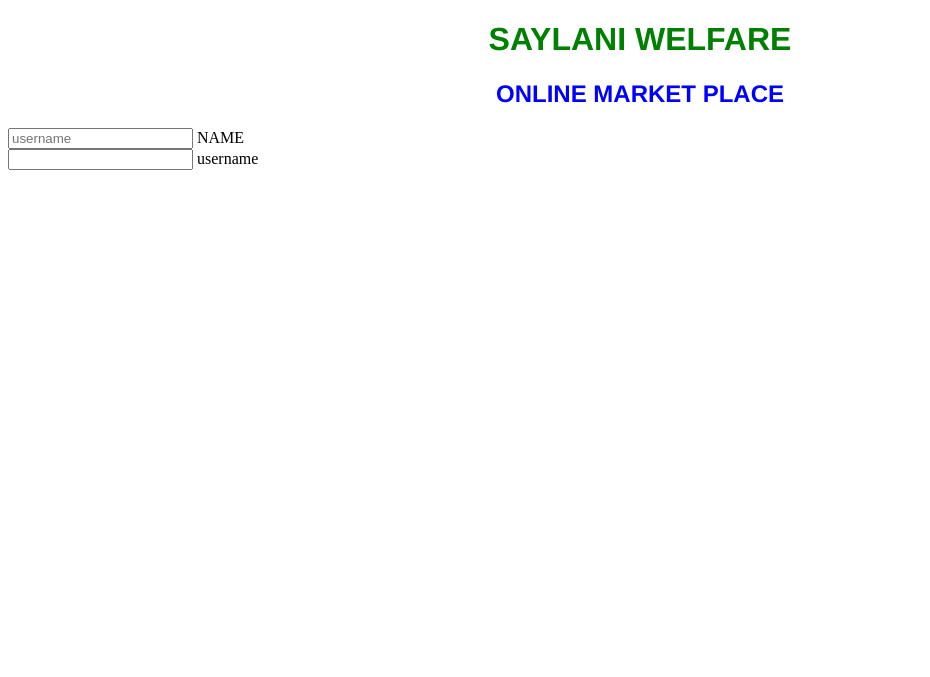
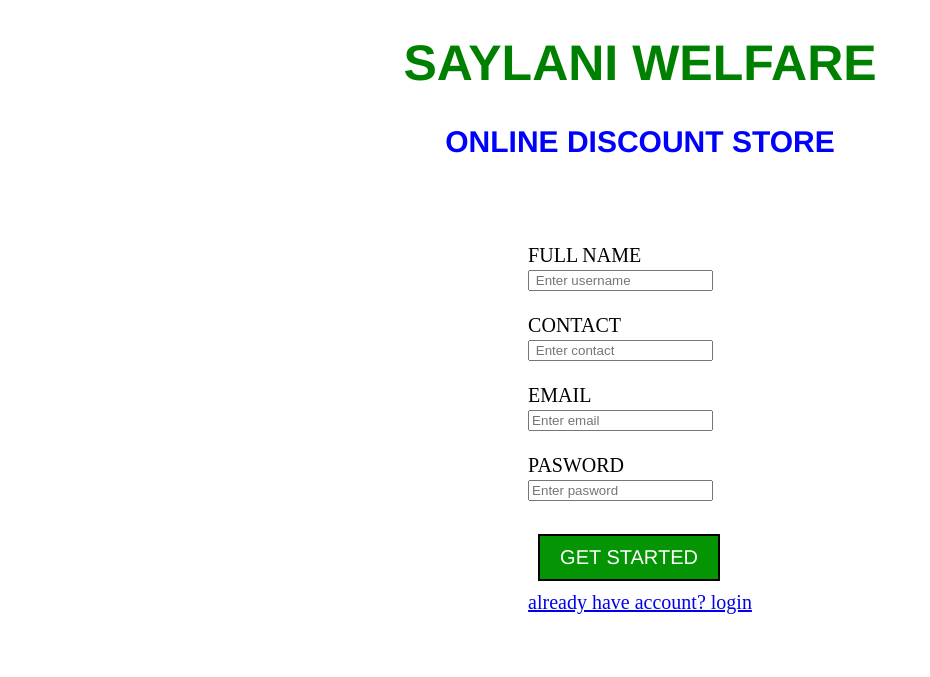
Before and after one commit to naveenasghar/saylani-website, a plain HTML site: page saylani web/2nd page/index.html in a window 1280 px wide. Shown: the whole page, without its empty margins (0-930 px from the left). Drawn offline with Linux system fonts and the light colour scheme.

Commit message:
Add files via upload
3 page

```diff
--- a/saylani web/2nd page/index.html
+++ b/saylani web/2nd page/index.html
@@ -1,4 +1,4 @@
- <!DOCTYPE html>
+<!DOCTYPE html>
 <html lang="en">
 
 <head>
@@ -11,20 +11,51 @@
 
 <body>
     <div class="text">
-         <h1>SAYLANI WELFARE</h1>
-        <h2>ONLINE MARKET PLACE</h2>
-</div>
-    <div class="input-box">
+        <h1>SAYLANI WELFARE</h1>
+        <h2>ONLINE DISCOUNT STORE</h2>
+    </div>
 
-             <input type="text" placeholder="username">
-            <label>NAME</label>
+<form>
+    <div class="form">
+        <div class="label">
+            <label>FULL NAME</label>
+
+                <input type="text" placeholder=" Enter username">
+                <br><br>
+
+    <label>CONTACT</label>
+                <input type="contact" placeholder=" Enter contact"><br><br>
+                <label>EMAIL</label>
+                <input type="text" placeholder="Enter email"><br><br>
+                <label>PASWORD</label>
+                <input type="password" placeholder="Enter pasword"><br><br>
+
+                <!-- <div class="center">
+                    <button type="button" >GET STARTED</button>
+                </div> -->
+                <div class="center">
+                    <a href="file:///C:/Users/HP/Desktop/naveen/saylani%20web/3%20page/index.html">
+                    <button type="button" >GET STARTED</button>
+                      </a>
+
+                <div class="account">
+                    <a href="#">already have account? login</a>
+                    </div>
+
+
+            </div>
+
+
+            </form>
+
+
+
+
+
+
+
+
+
+
+
         </div>
-
-    </div>
-    <div class="input-box">
-        <input type="text" name="" placeholder="" class="text-box">
-       <label class="form label">username</label>
-    </div>
-</body>
-
-</html>
--- a/saylani web/2nd page/style.css
+++ b/saylani web/2nd page/style.css
@@ -1,4 +1,8 @@
+
+
  .text h1{
+
+font-size: 50px;
     color: green;
     justify-content: center;
     display: flex;
@@ -6,71 +10,53 @@
 
 }
 .text h2{
+    font-size: 30px;
     color: blue;
     justify-content: center;
     display: flex;
+    font-family: 'Franklin Gothic Medium', 'Arial Narrow', Arial, sans-seri
+}
+.form label{
+    /* justify-content:first baseline; */
+    display: flex;
+}
+.form{
+    display: flex;
+    justify-content: center;
+    padding: 60px;
+    font-size: 20px;
+
+}
+.center button{
+    border: 2px solid black;
+    background: none;
+    padding: 10px 20px;
+    font-size: 20px;
     font-family: 'Franklin Gothic Medium', 'Arial Narrow', Arial, sans-serif;
-/* } */
- .input-box{
+    cursor: pointer;
+    margin: 10px;
+    transition: 0.8s;
+    background-color:rgb(4, 148, 4)
+
+}
+.center button{
+    color: white
+}
+.center button:hover{
+    color:rgb(38, 38, 149)
+}
+
+
+
+}
+
+
+/* .form input{
     justify-content: center;
     display: flex;
-     width:100%;
-     border: 2px; solid yellow;
-     border-radius: 4px;
-     margin: 8px 0;
-     outline:none;
-     padding: 30px;
-     box-sizing: border-box;
-     transition: 3s;
-
-} */ */
- /* *{
-    margin: 0%;
-    padding: 0%;
-    box-sizing: border-box;
-    outline:0%; */
-
- }  */
- /* .input-box{ */ */
-    /* position: relative;
-       display: -webkit-flex;
-      /* display:-ms-flexbox;
-      /* width: 100%;
-      height: 100%;
-    display:flex;
-    align-items: center;
-    justify-content: center;
-    height: 100vh;
-     background: goldenrod;
-     width: 100%;
-     padding-top: 10%;
-     display: grid; */
-     place-items:center ;
-}
-/* input:focus + label,
-input:valid + label{
-    font-size: 15px;
-    top: 0%;
-    padding: 5px;
 
 } */
-/*
-.text-box{
-    border: 2px solid black;
-    border-radius: 5px;
-    outline:none;
-    background: none;
-    padding: 10px;
-    color:black; */
-/* }
-.form label{
-    position: absolute;
-    top: 0.6rem;
-    left: 1.4rem;
-   cursor: text;
-}
-.text-box:focus ~.form label{
-    top: -0.3rem;
-    left: 0.5em;
-    font-size: 10px;
-} *
+/* .form input{
+    justify-content: center;
+    display: flex;
+} */
--- /dev/null
+++ b/saylani web/3 page/style.css
@@ -0,0 +1,45 @@
+.text h1{
+
+    font-size: 50px;
+        color: green;
+        justify-content: center;
+        display: flex;
+        font-family: 'Franklin Gothic Medium', 'Arial Narrow', Arial, sans-serif;
+
+    }
+    .text h2{
+        font-size: 30px;
+        color: blue;
+        justify-content: center;
+        display: flex;
+        font-family: 'Franklin Gothic Medium', 'Arial Narrow', Arial, sans-seri
+    }
+    /* .form label{
+        justify-content: center;
+        display: flex;
+    } */
+    .form{
+        display: flex;
+        justify-content: center;
+        padding: 60px;
+        font-size: 20px;
+
+    }
+    .center button{
+        border: 2px solid black;
+        background: none;
+        padding: 10px 20px;
+        font-size: 20px;
+        font-family: 'Franklin Gothic Medium', 'Arial Narrow', Arial, sans-serif;
+        cursor: pointer;
+        margin: 10px;
+        transition: 0.8s;
+        background-color:rgb(4, 148, 4)
+
+    }
+    .center button{
+        color: white
+    }
+    .center button:hover{
+        color:rgb(38, 38, 149)
+    }
--- a/saylani web/style.css
+++ b/saylani web/style.css
@@ -1,41 +1,59 @@
-body{
-    margin:0;
+body {
+    margin: 0;
     padding: 0;
 }
-.pic{
+
+.pic {
     /* margin-left:50%;
     margin-right: 50%; */
-     display: flex;
+    display: flex;
     justify-content: center;
     margin-top: 20px;
 }
-.container h1{
+
+.container h1 {
+    font-size: 50px;
     color: green;
-     font-family:'Franklin Gothic Medium', 'Arial Narrow', Arial, sans-serif;
-      justify-content: center;
-     display: flex;
+    font-family: 'Franklin Gothic Medium', 'Arial Narrow', Arial, sans-serif;
+    justify-content: center;
+    display: flex;
 }
-.container h2{
-    color:blue;
+
+.container h2 {
+    font-size: 30px;
+    color: blue;
     font-family: 'Franklin Gothic Medium', 'Arial Narrow', Arial, sans-serif;
     justify-content: center;
     display: flex;
 
 }
-.center button{
-     position: absolute;
- background-color: green;
- color: aliceblue;
- /* width: 20% */
- /* height: 40px; */
-
+.center {
     justify-content: center;
     display: flex;
-     border: none;
-    margin-left: 45%;
-    float: left;
 }
-.form{
+
+ .center button {
+    justify-content: center;
+    display: flex;
+     border: 2px solid black;
+    background: none;
+     padding: 10px 20px;
+    font-size: 20px;
+    font-family: 'Franklin Gothic Medium', 'Arial Narrow', Arial, sans-serif;
+    cursor: pointer;
+     margin: 10px;
+     transition: 0.8s;
+    background-color: rgb(4, 148, 4)
+}
+.center button{
+    color: white
+}
+.center button:hover{
+    color:rgb(59, 59, 187)
+}
+
+
+/* .form{
     width:450px;
     background:blue;
     padding: 30px;
@@ -53,4 +71,4 @@ body{
     width:100%;
     border: none;
     border-bottom: 2px solid yellow;
-}
+} */
```
Also changed, not shown: saylani web/3 page/index.html (added, +33 -0 lines).
